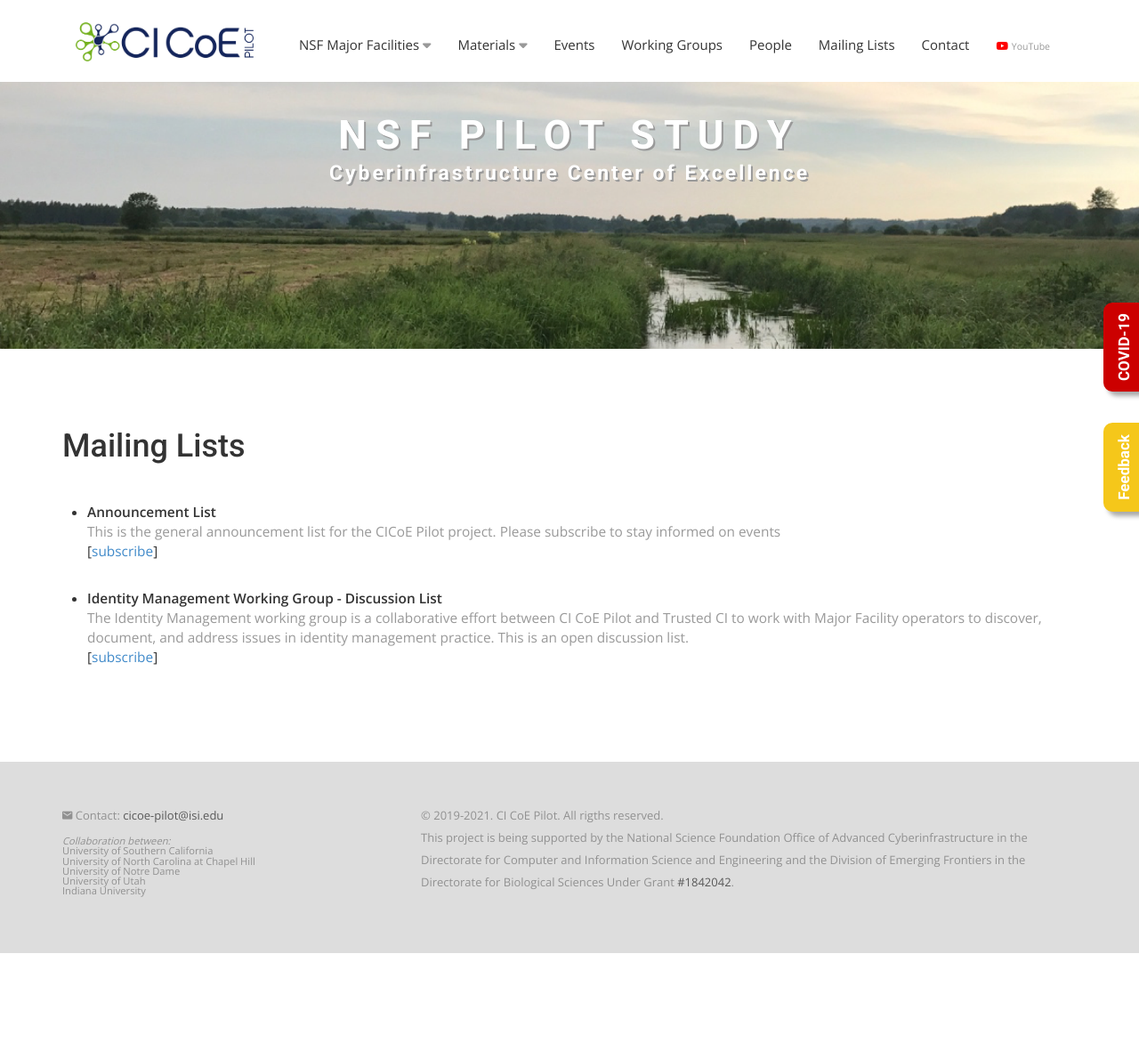
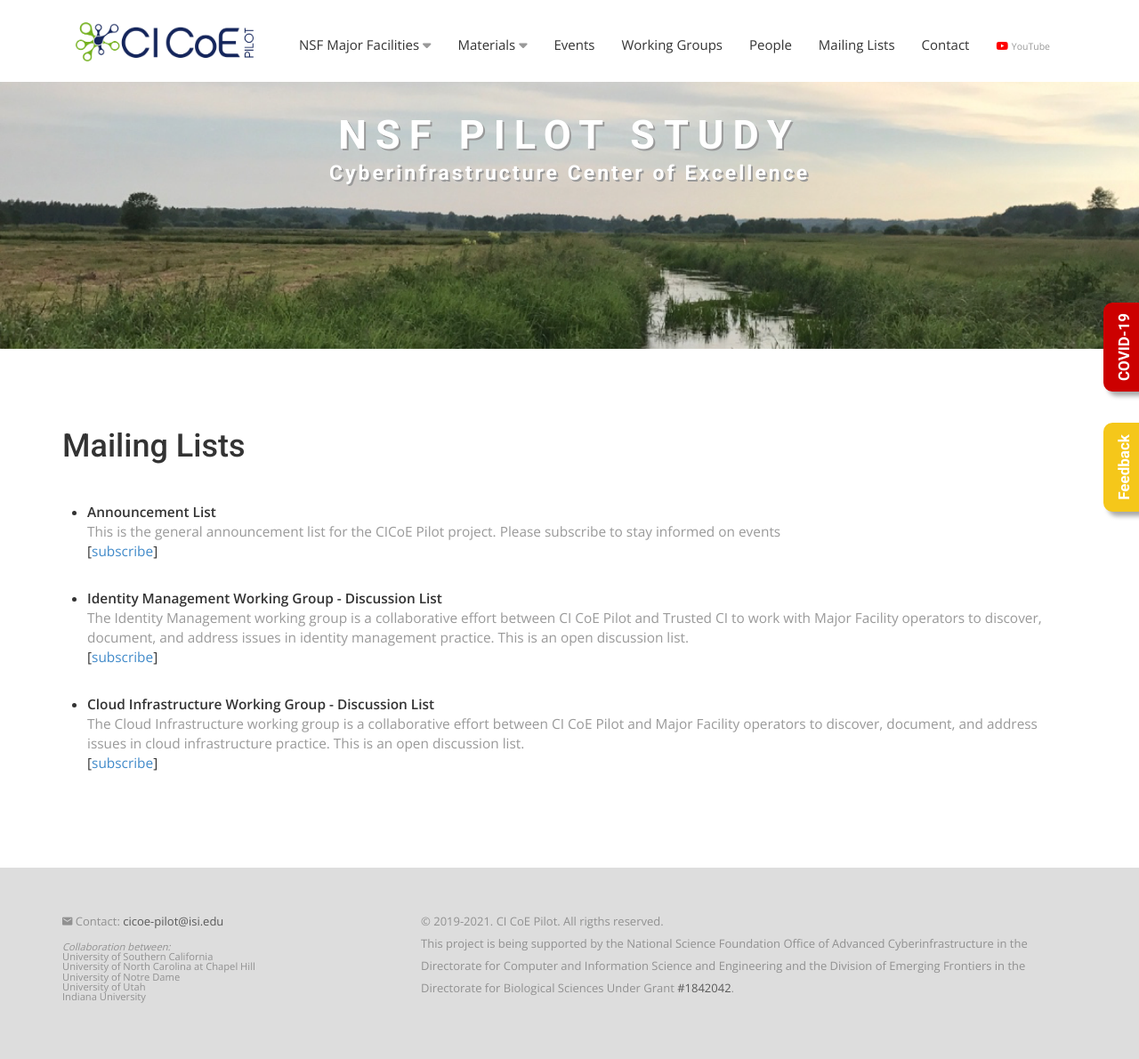
Before and after one commit to cicoe/cicoe.github.io, a Jekyll site: the page built from mailinglists.html, in a window 1280 px wide. Shown: the whole page at 89% size. Built offline with Jekyll 4.4.1, drawn with Linux system fonts in a browser that asks for light colours; nearby versions of some CDN libraries; some web fonts are replaced; before the commit the page ends 1071 px from its top, so only the background shows below that.

Commit message:
Added cloud-infrastructure mailing list

```diff
--- a/_data/mailinglists.yml
+++ b/_data/mailinglists.yml
@@ -6,3 +6,7 @@
 - title: "Identity Management Working Group - Discussion List"
   summary: "The Identity Management working group is a collaborative effort between CI CoE Pilot and Trusted CI to work with Major Facility operators to discover, document, and address issues in identity management practice. This is an open discussion list."
   subscribe: "https://mailman.isi.edu/mailman/listinfo/ci-coe-idm"
+
+- title: "Cloud Infrastructure Working Group - Discussion List"
+  summary: "The Cloud Infrastructure working group is a collaborative effort between CI CoE Pilot and Major Facility operators to discover, document, and address issues in cloud infrastructure practice. This is an open discussion list."
+  subscribe: "https://mailman.isi.edu/mailman/listinfo/cloud-infrastructure-wg"
```
